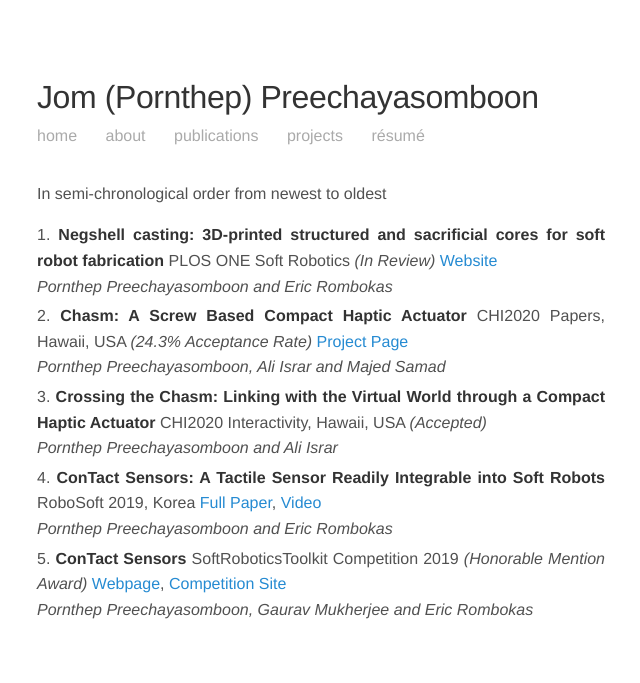
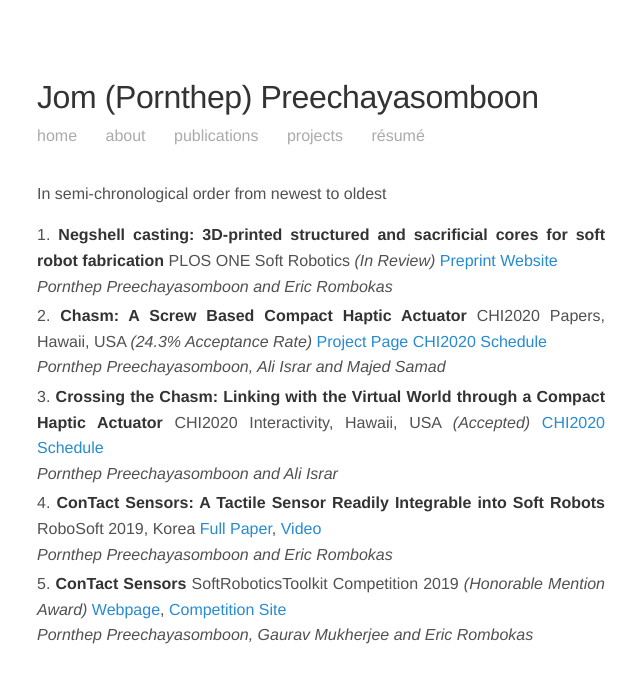
Before and after one commit to prnthp/prnthp.github.io, a Jekyll site: the page built from publications.md, in a window 1280 px wide. Shown: the top 683 px of the page, without its empty margins (319-959 px from the left). Built offline with Jekyll 4.4.1, drawn with Linux system fonts in a browser that asks for light colours.

Commit message:
Update negshell

```diff
--- a/publications.md
+++ b/publications.md
@@ -4,11 +4,11 @@ permalink: /publications/
 ---
 
 In semi-chronological order from newest to oldest
-1. **Negshell casting: 3D-printed structured and sacrificial cores for soft robot fabrication** PLOS ONE Soft Robotics *(In Review)* [Website](https://negshell.github.io/)
+1. **Negshell casting: 3D-printed structured and sacrificial cores for soft robot fabrication** PLOS ONE Soft Robotics *(In Review)* [Preprint](//engrxiv.org/jph63/) [Website](//negshell.github.io/)
   <br> *Pornthep Preechayasomboon and Eric Rombokas*
-1. **Chasm: A Screw Based Compact Haptic Actuator** CHI2020 Papers, Hawaii, USA *(24.3% Acceptance Rate)* [Project Page](/projects)
+1. **Chasm: A Screw Based Compact Haptic Actuator** CHI2020 Papers, Hawaii, USA *(24.3% Acceptance Rate)* [Project Page](/projects) [CHI2020 Schedule](//programs.sigchi.org/chi/2020/program/content/31889)
   <br> *Pornthep Preechayasomboon, Ali Israr and Majed Samad*
-1. **Crossing the Chasm: Linking with the Virtual World through a Compact Haptic Actuator** CHI2020 Interactivity, Hawaii, USA *(Accepted)*
+1. **Crossing the Chasm: Linking with the Virtual World through a Compact Haptic Actuator** CHI2020 Interactivity, Hawaii, USA *(Accepted)* [CHI2020 Schedule](//programs.sigchi.org/chi/2020/program/content/35838)
   <br> *Pornthep Preechayasomboon and Ali Israr*
 1. **ConTact Sensors: A Tactile Sensor Readily Integrable into Soft Robots**  RoboSoft 2019, Korea [Full Paper](https://rombolabs.github.io/publications/preechayasomboon2019.pdf), [Video](https://drive.google.com/file/d/1AsIchABlllOfOb49Nzs3m35tLQZD-HJZ/view?usp=sharing)
   <br> *Pornthep Preechayasomboon and Eric Rombokas*
```
Also changed, not shown: README.md.
